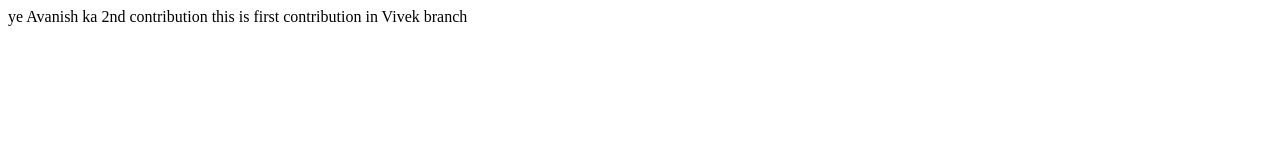
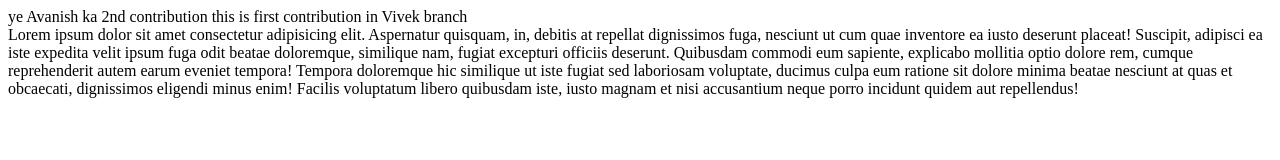
Before and after one commit to Avanish-Yadav/git-practice, a plain HTML site: page index.html in a window 1280 px wide. Drawn offline with Linux system fonts and the light colour scheme.

Commit message:
something changed

```diff
--- a/index.html
+++ b/index.html
@@ -10,5 +10,6 @@
     ye Avanish ka 2nd contribution
 
     this is first contribution in Vivek branch
+    <div>Lorem ipsum dolor sit amet consectetur adipisicing elit. Aspernatur quisquam, in, debitis at repellat dignissimos fuga, nesciunt ut cum quae inventore ea iusto deserunt placeat! Suscipit, adipisci ea iste expedita velit ipsum fuga odit beatae doloremque, similique nam, fugiat excepturi officiis deserunt. Quibusdam commodi eum sapiente, explicabo mollitia optio dolore rem, cumque reprehenderit autem earum eveniet tempora! Tempora doloremque hic similique ut iste fugiat sed laboriosam voluptate, ducimus culpa eum ratione sit dolore minima beatae nesciunt at quas et obcaecati, dignissimos eligendi minus enim! Facilis voluptatum libero quibusdam iste, iusto magnam et nisi accusantium neque porro incidunt quidem aut repellendus!</div>
 </body>
 </html>
```
